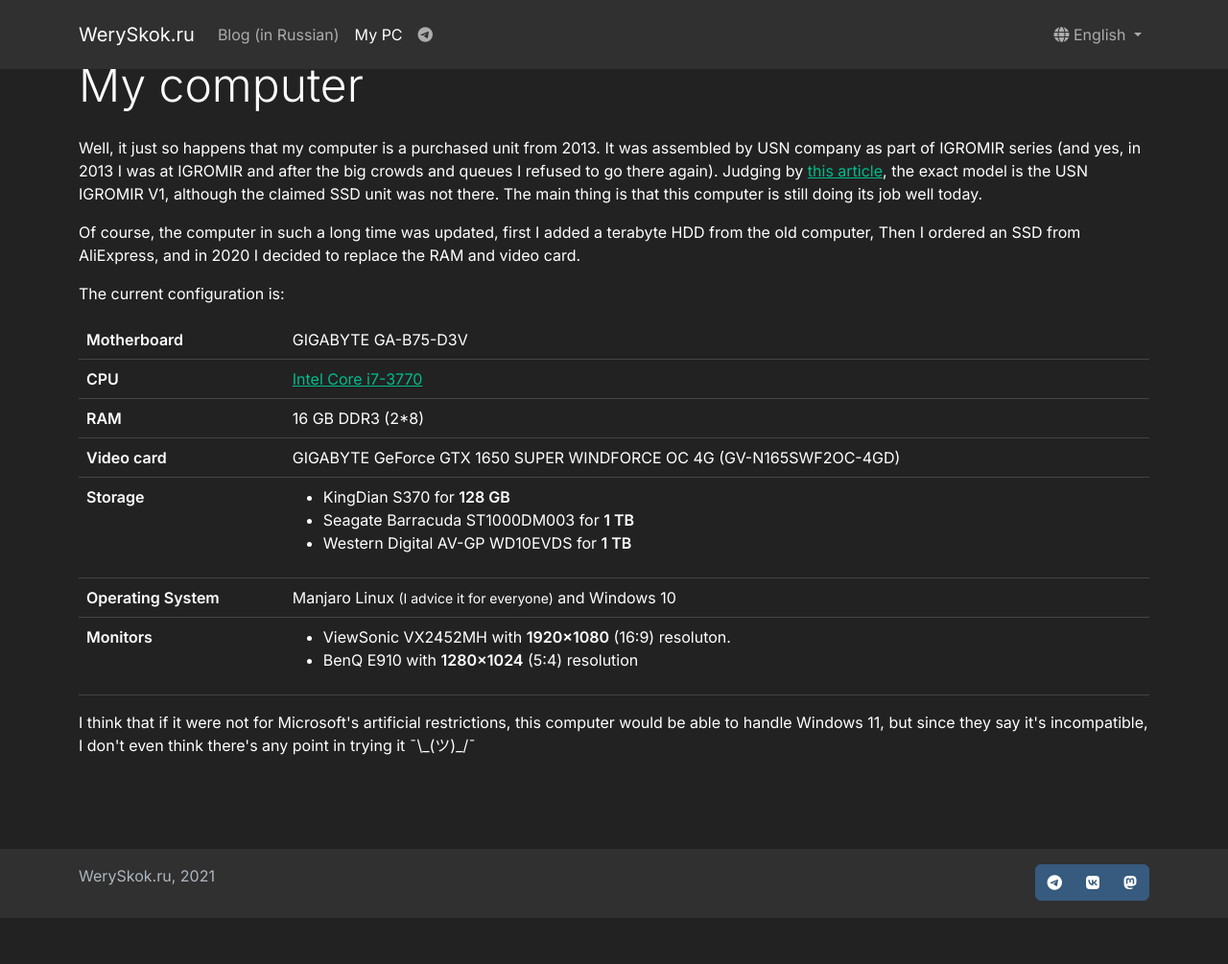
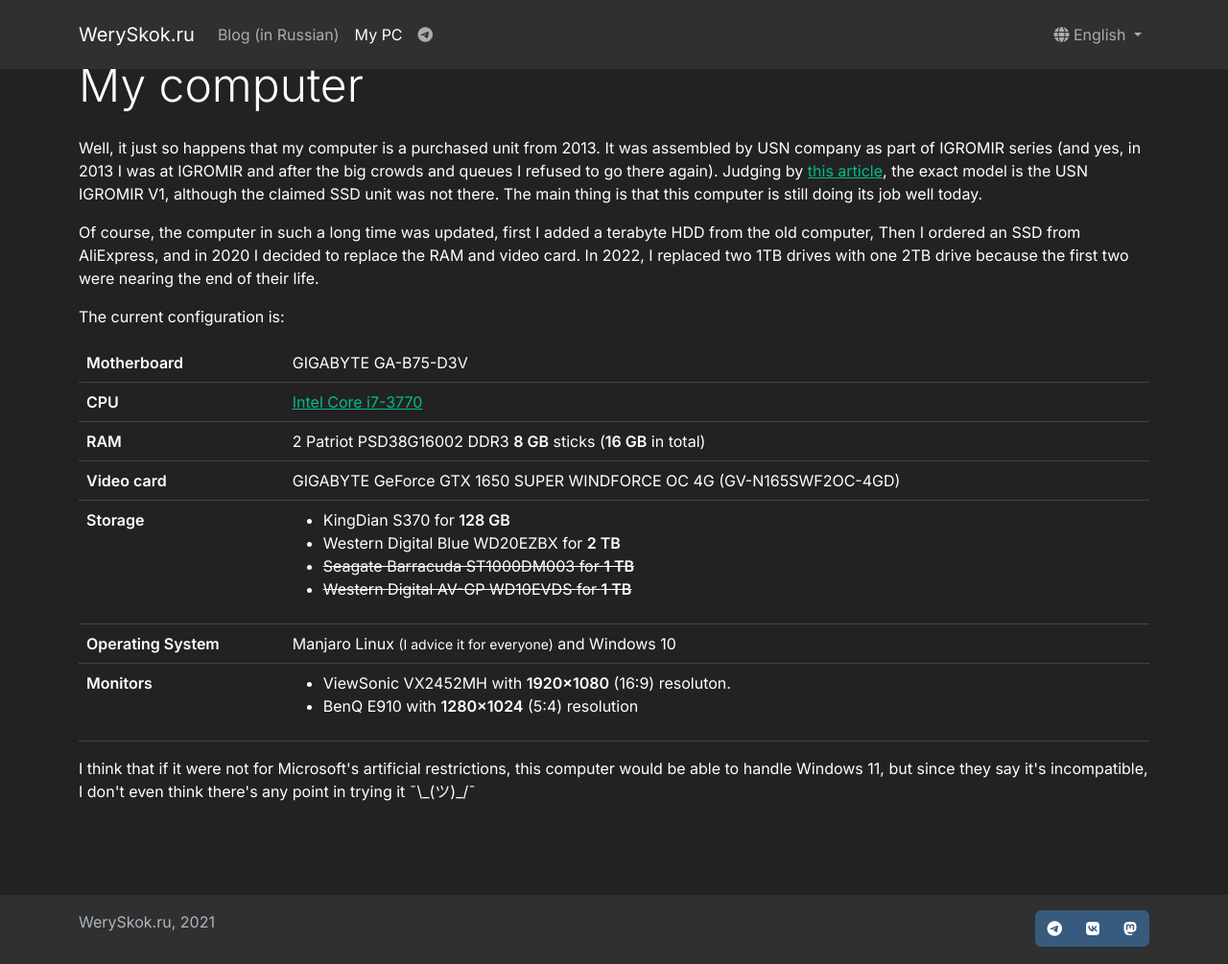
Before and after one commit to WerySkok/weryskok.ru, a Jekyll site: the page built from en/my_pc.html, in a window 1280 px wide and 1005 px high. Shown: the whole window at 96% size. Built offline with Jekyll 4.4.1, drawn with Linux system fonts in a browser that asks for light colours; nearby versions of some CDN libraries.

Commit message:
My PC: HDD update. Specified RAM sticks.

```diff
--- a/en/my_pc.html
+++ b/en/my_pc.html
@@ -11,8 +11,8 @@
         there. The main thing is that this computer is still doing its job well today.
     </p>
     <p>Of course, the computer in such a long time was updated, first I added a terabyte HDD from the old computer, Then
-        I
-        ordered an SSD from AliExpress, and in 2020 I decided to replace the RAM and video card.</p>
+        I ordered an SSD from AliExpress, and in 2020 I decided to replace the RAM and video card. In 2022, I replaced
+        two 1TB drives with one 2TB drive because the first two were nearing the end of their life.</p>
 
     <p>The current configuration is:</p>
 
@@ -30,7 +30,7 @@
             </tr>
             <tr>
                 <th scope="row">RAM</th>
-                <td>16 GB DDR3 (2*8)</td>
+                <td>2 Patriot PSD38G16002 DDR3 <strong>8 GB</strong> sticks (<strong>16 GB</strong> in total)</td>
             </tr>
             <tr>
                 <th scope="row">Video card</th>
@@ -41,8 +41,13 @@
                 <td>
                     <ul>
                         <li>KingDian S370 for <strong>128 GB</strong></li>
-                        <li>Seagate Barracuda ST1000DM003 for <strong>1 TB</strong></li>
-                        <li>Western Digital AV-GP WD10EVDS for <strong>1 TB</strong></li>
+                        <li>Western Digital Blue WD20EZBX for <strong>2 TB</strong></li>
+                        <del>
+                            <li>Seagate Barracuda ST1000DM003 for <strong>1 TB</strong></li>
+                        </del>
+                        <del>
+                            <li>Western Digital AV-GP WD10EVDS for <strong>1 TB</strong></li>
+                        </del>
                     </ul>
                 </td>
             </tr>
@@ -62,5 +67,6 @@
         </tbody>
     </table>
     <p>I think that if it were not for Microsoft's artificial restrictions, this computer would be able to handle
-        Windows 11, but since they say it's incompatible, I don't even think there's any point in trying it ¯\_(ツ)_/¯</p>
+        Windows 11, but since they say it's incompatible, I don't even think there's any point in trying it ¯\_(ツ)_/¯
+    </p>
 </section>
```
Also changed, not shown: my_pc.html (+10 -4 lines).
